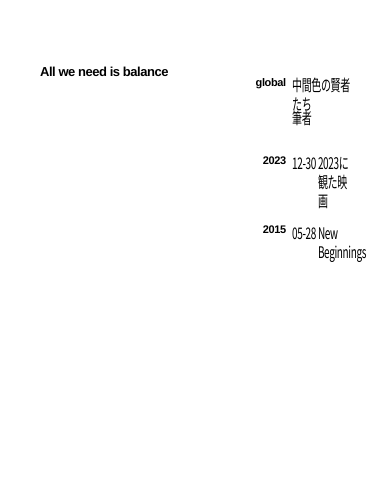
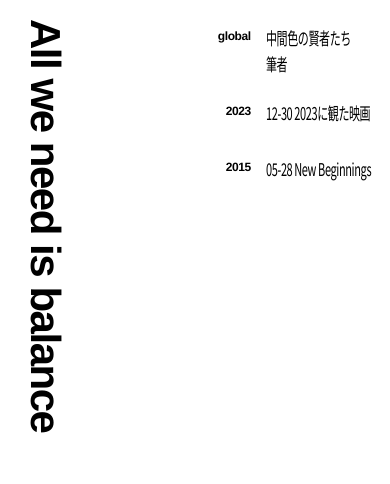
Before and after one commit to yoseiyamazaki/awnib, a Gatsby site: page / in a window 390 px wide. Built offline with nearby package versions, Linux system fonts and the light colour scheme; Gatsby itself is replaced by a stand-in of ours; a web font is replaced by a local one.

Commit message:
見出しの修正

```diff
--- a/src/components/layout.module.scss
+++ b/src/components/layout.module.scss
@@ -11,5 +11,10 @@
     text-decoration: none;
     font-size: var(--fontSize-4);
     transform: none;
+    @media (max-width: 425px) {
+      top: var(--spacing-6);
+      writing-mode: vertical-lr;
+      font-size: var(--fontSize-10);
+    }
   }
 }
--- a/src/pages/index.module.scss
+++ b/src/pages/index.module.scss
@@ -1,12 +1,12 @@
 .postsGrid {
   display: grid;
   grid-template-columns: 50px 1fr;
-  column-gap: 1.5vw;
+  column-gap: max(1.5vw, 15px);
   align-items: flex-start;
   justify-content: flex-end;
   width: 100%;
   h2 {
-    margin-top: -0.08vw;
+    margin-top: -2px;
     font-size: var(--fontSize-2);
     font-family: "neue-haas-grotesk-display", "Helvetica Neue", Arial,
       sans-serif;
@@ -18,7 +18,7 @@
     margin-top: 0;
     font-size: var(--fontSize-1);
     font-weight: var(--fontWeight-normal);
-    transform: scaleY(1.6);
+    transform: scaleY(1.6) translateY(-1px);
     transform-origin: top left;
     .title {
       display: flex;
@@ -29,8 +29,11 @@
     }
   }
   ol {
-    margin-top: -0.15vw;
+    margin-top: -2px;
     margin-bottom: 25px;
     max-width: 15vw;
+    @media (max-width: 425px) {
+      max-width: 35vw;
+    }
   }
 }
--- a/src/style.css
+++ b/src/style.css
@@ -14,12 +14,12 @@
   --maxWidth-wrapper: var(--maxWidth-2xl);
   --spacing-px: "1px";
   --spacing-0: 0;
-  --spacing-1: 0.25rem;
-  --spacing-2: 0.5rem;
-  --spacing-3: 0.75rem;
-  --spacing-4: 1.1rem;
-  --spacing-5: 1.3rem;
-  --spacing-6: 1.5rem;
+  --spacing-1: 0.5rem;
+  --spacing-2: 0.8rem;
+  --spacing-3: 1rem;
+  --spacing-4: 1.2rem;
+  --spacing-5: 1.4rem;
+  --spacing-6: 1.7rem;
   --spacing-8: 2rem;
   --spacing-10: 2.5rem;
   --spacing-12: 3rem;
@@ -44,14 +44,17 @@
   --lineHeight-normal: 1.5;
   --lineHeight-relaxed: 1.725;
   /* 1.200 Minor Third Type Scale */
-  --fontSize-0: max(0.55vw, 9px);
-  --fontSize-1: max(0.65vw, 10px);
-  --fontSize-2: max(0.9vw, 11px);
-  --fontSize-3: max(1.2vw, 12px);
-  --fontSize-4: max(1.4vw, 13px);
-  --fontSize-5: max(1.8vw, 14px);
-  --fontSize-6: max(2.2vw, 15px);
-  --fontSize-7: max(2.5vw, 16px);
+  --fontSize-0: max(0.75vw, 10px);
+  --fontSize-1: max(0.9vw, 11px);
+  --fontSize-2: max(1vw, 12px);
+  --fontSize-3: max(1.4vw, 13px);
+  --fontSize-4: max(1.6vw, 14px);
+  --fontSize-5: max(2vw, 15px);
+  --fontSize-6: max(2.4vw, 16px);
+  --fontSize-7: max(2.8vw, 17px);
+  --fontSize-8: max(3.5vw, 24px);
+  --fontSize-9: max(5vw, 34px);
+  --fontSize-10: max(7vw, 42px);
   --color-primary: black;
   --color-text: #2e353f;
   --color-text-light: #4f5969;
@@ -251,9 +254,21 @@ main {
   margin-top: 12px;
 }
 
+@media (max-width: 425px) {
+  main {
+    max-width: 61.81vw;
+  }
+}
+
 .global-wrapper {
   margin: var(--spacing-0) auto;
   padding: var(--spacing-16) var(--spacing-10);
+}
+
+@media (max-width: 425px) {
+  .global-wrapper {
+    padding: var(--spacing-4) var(--spacing-4);
+  }
 }
 
 .global-wrapper[data-is-root-path="true"] .bio {
@@ -297,6 +312,14 @@ main {
   font-size: var(--fontSize-4);
   transform: none;
   letter-spacing: -0.035em;
+  line-height: 1;
+}
+@media (max-width: 425px) {
+  .header-link-home {
+    top: var(--spacing-6);
+    writing-mode: vertical-lr;
+    font-size: var(--fontSize-10);
+  }
 }
 
 .bio {
```
